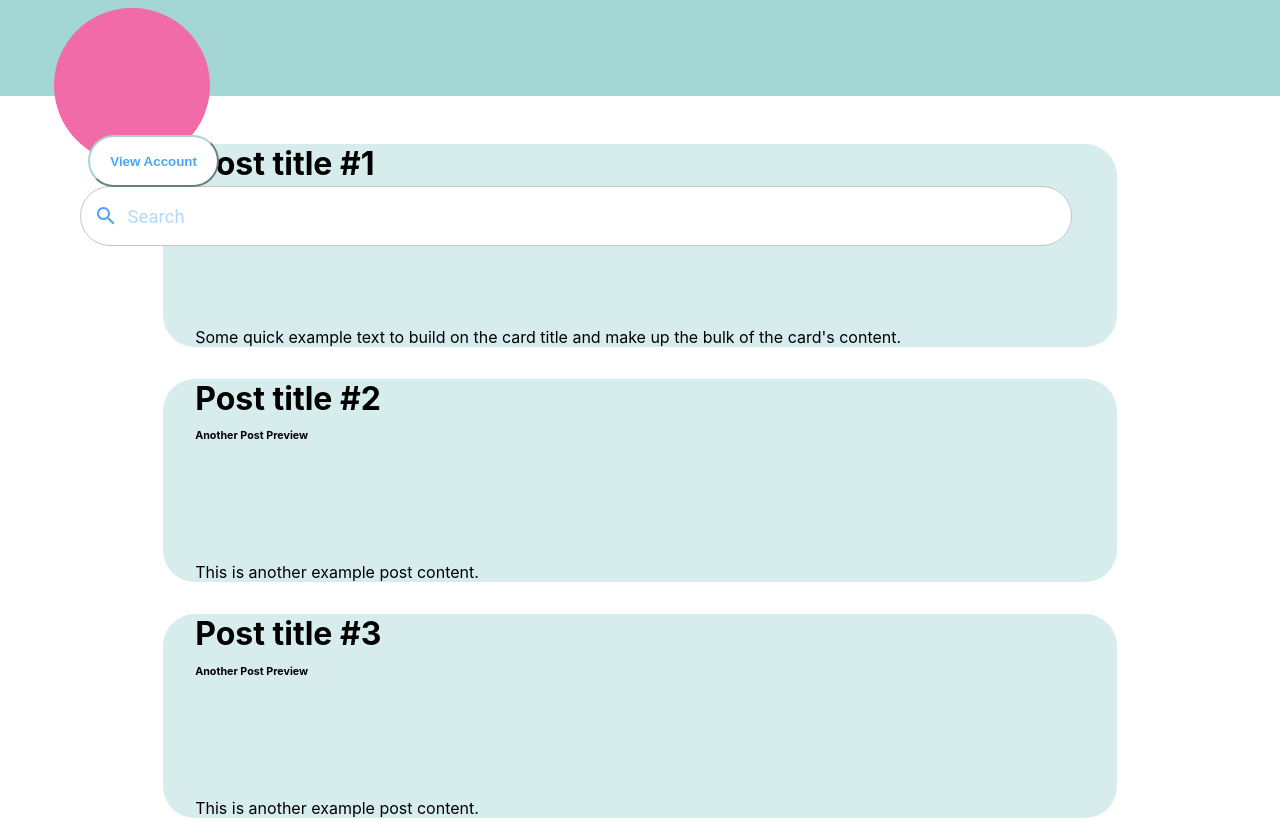
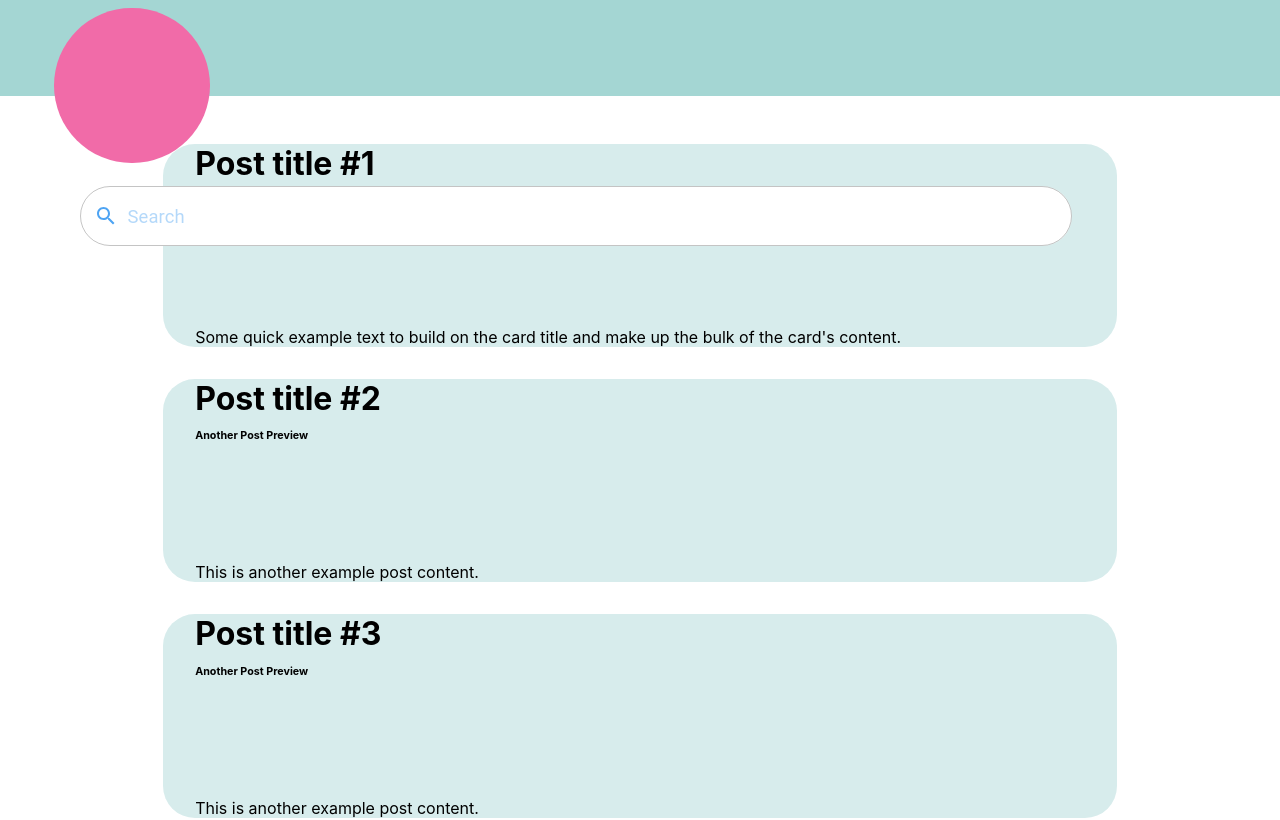
Before and after one commit to hawraakhalil/Cancer-Connect, a React (Create React App) app: page / in a window 1280 px wide. Shown: the top 820 px of the page. Built offline with nearby package versions, Linux system fonts and the light colour scheme.

Commit message:
changed the dimensions again

```diff
--- a/src/App.js
+++ b/src/App.js
@@ -35,7 +35,7 @@ function App() {
 
 <header>
 <Container style={{ height: "6rem",maxWidth: "100rem", backgroundColor: "#A4D6D3" }}>
-<img src={images} alt="Logo" className="rounded-circle" style={{ borderRadius: "50%",height: "9.7rem", width: "9.7rem",marginLeft:"1.9rem",marginTop:"0.5rem" }} />
+<img src={images} alt="Logo" className="rounded-circle" style={{ borderRadius: "50rem",height: "9.7rem", width: "9.7rem",marginLeft:"1.9rem",marginTop:"0.5rem" }} />
 <TextField
 
         id="search"
@@ -48,9 +48,7 @@ function App() {
           style={{width:"62rem", marginTop:"1.2rem", marginLeft:"3.5rem",backgroundColor:"white",borderRadius: "50rem", borderColor: "white"}}
 
       />
-            <Button style={{height:"3.3rem",width:"8.2rem",marginLeft:"4rem", borderRadius:"50rem",borderColor:"#A4D6D3",   position: "relative", top: "-6.95rem", color: "#4EA4F3",backgroundColor:"white",fontWeight:"bold"}}>
-       View Account
-       </Button>
+
 </Container>
 </header>
 
```
